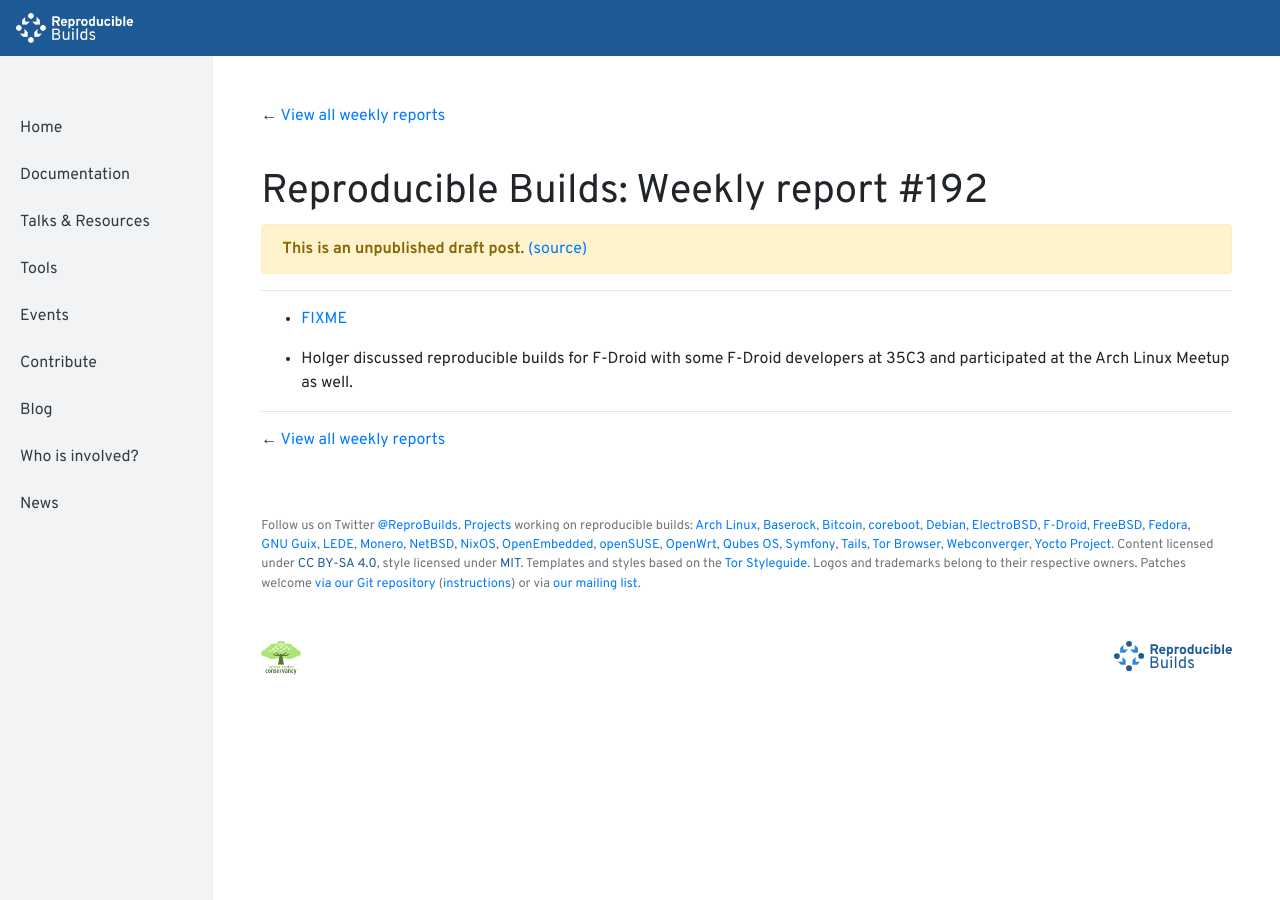
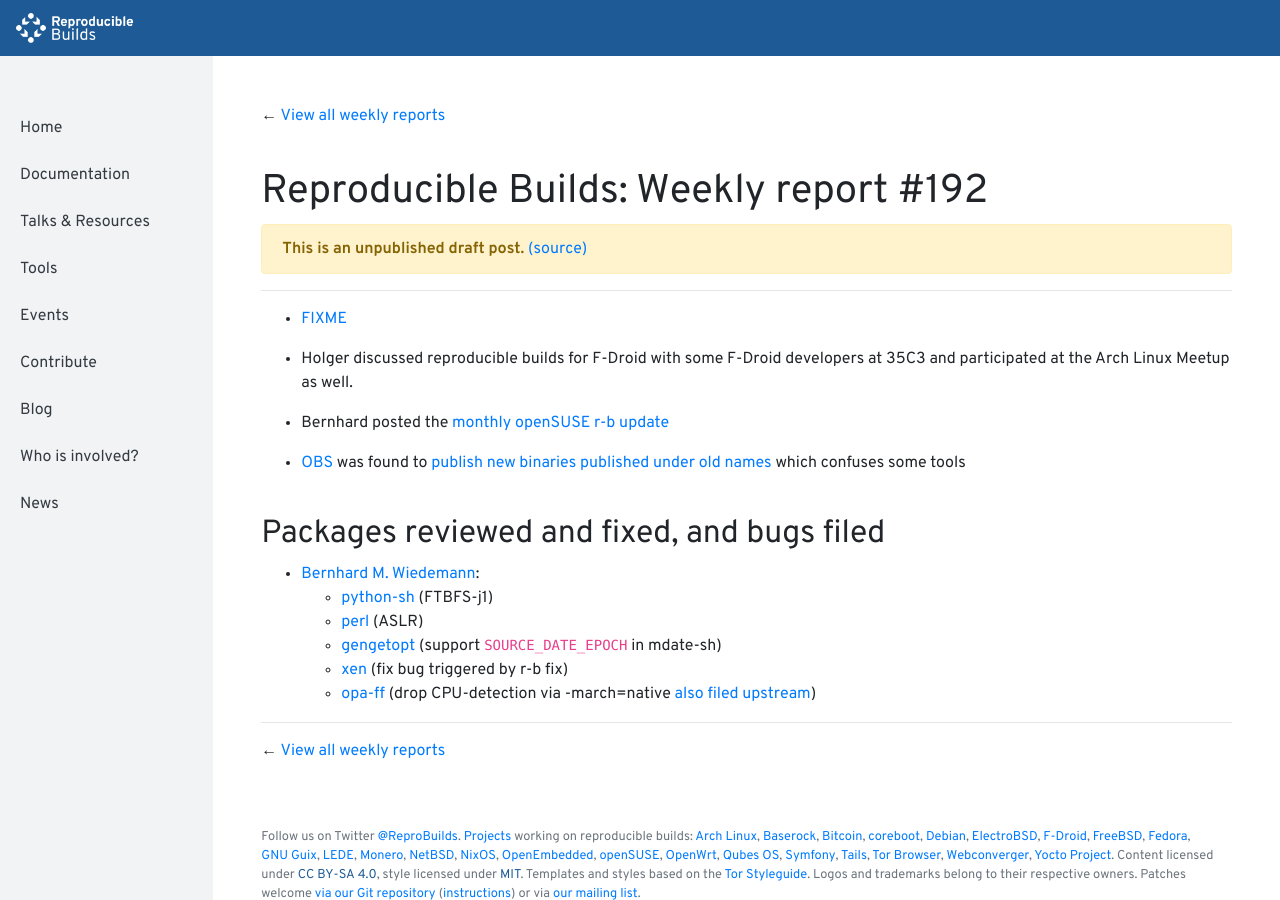
Before and after one commit to prototypefund/reproducible-website, a Jekyll site: the page built from _blog/posts/192.md, in a window 1280 px wide and 900 px high. Built offline with Jekyll 4.4.1, drawn with Linux system fonts in a browser that asks for light colours.

Commit message:
192: +6 patches +openSUSE 2018-12 update

```diff
--- a/_blog/posts/192.md
+++ b/_blog/posts/192.md
@@ -6,3 +6,16 @@
 * [FIXME](https://www.gnu.org/software/guix/blog/2018/reproducible-builds-summit-4th-edition/)
 
 * Holger discussed reproducible builds for F-Droid with some F-Droid developers at 35C3 and participated at the Arch Linux Meetup as well.
+
+* Bernhard posted the [monthly openSUSE r-b update](https://lists.opensuse.org/opensuse-factory/2018-12/msg00171.html)
+
+* [OBS](https://openbuildservice.org/) was found to [publish new binaries published under old names](https://github.com/openSUSE/open-build-service/issues/6690) which confuses some tools
+
+## Packages reviewed and fixed, and bugs filed
+
+* [Bernhard M. Wiedemann](https://lizards.opensuse.org/author/bmwiedemann/):
+    * [python-sh](https://bugzilla.opensuse.org/show_bug.cgi?id=1120329) (FTBFS-j1)
+    * [perl](https://www.nntp.perl.org/group/perl.perl5.porters/2018/12/msg253240.html) (ASLR)
+    * [gengetopt](https://savannah.gnu.org/bugs/index.php?55311) (support `SOURCE_DATE_EPOCH` in mdate-sh)
+    * [xen](https://build.opensuse.org/request/show/661659) (fix bug triggered by r-b fix)
+    * [opa-ff](https://build.opensuse.org/request/show/661771) (drop CPU-detection via -march=native [also filed upstream](https://github.com/intel/opa-ff/issues/20))
```
